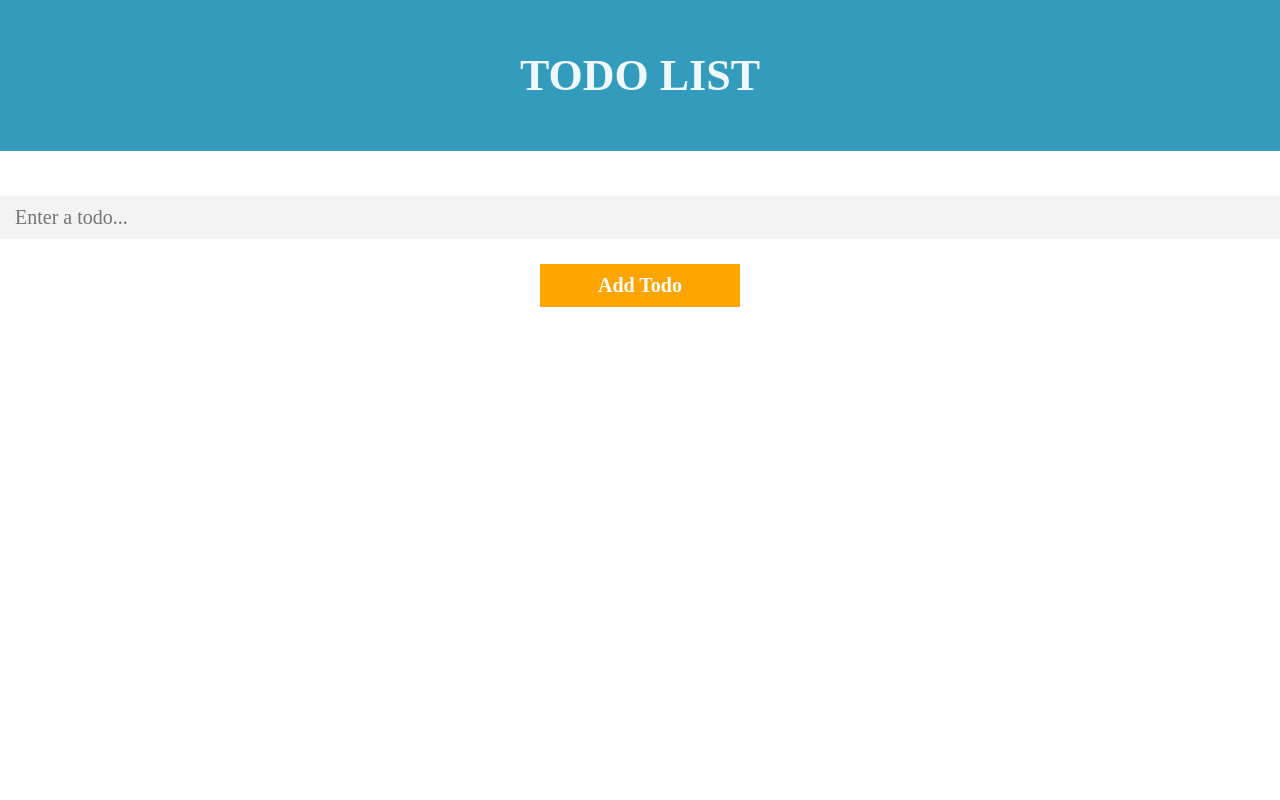
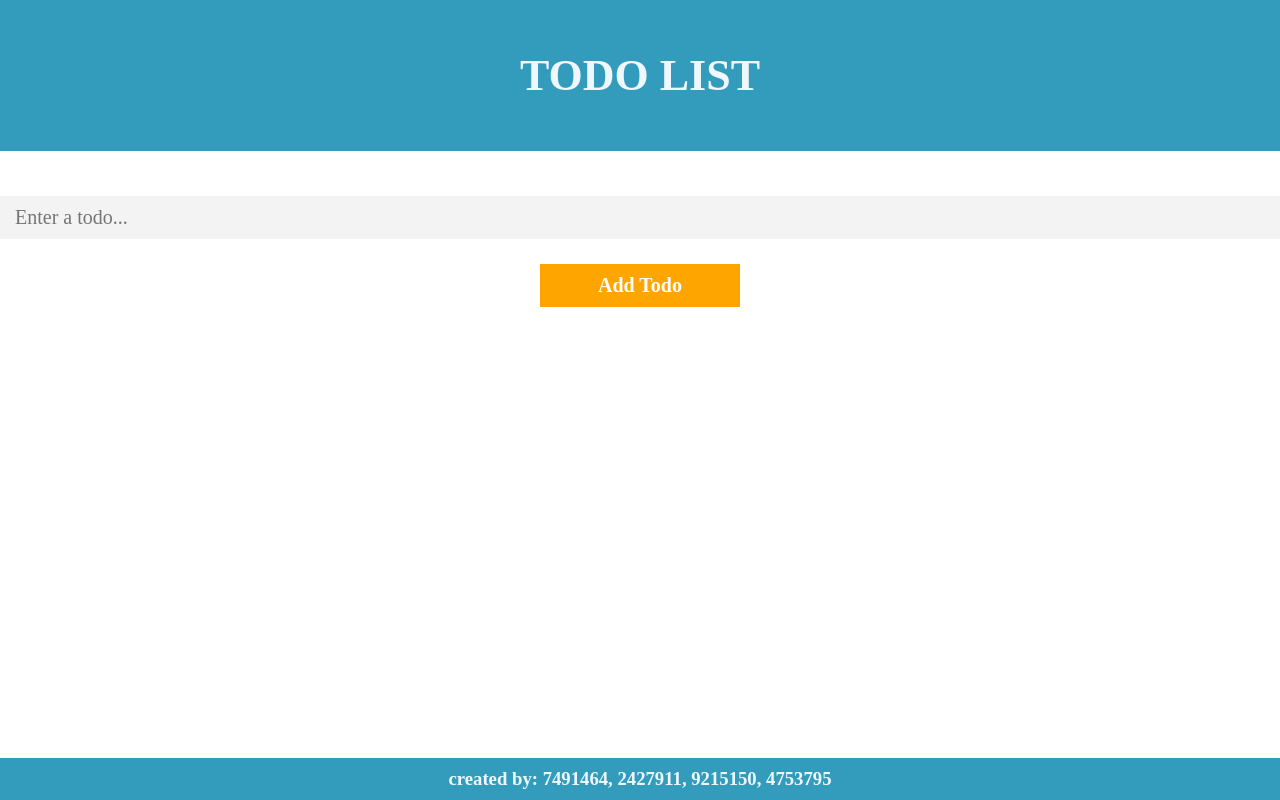
Before and after one commit to voilacf/todo-list, an Angular app: page / in a window 1280 px wide. Built offline with nearby package versions, Linux system fonts and the light colour scheme.

Commit message:
footer eingefügt

```diff
--- a/src/app/app.component.html
+++ b/src/app/app.component.html
@@ -3,5 +3,5 @@
   <app-header></app-header>
   <app-container></app-container>
   <br>
-  <!-- <app-footer></app-footer> -->
+  <app-footer></app-footer>
 </div>
--- a/src/app/components/footer/footer.component.css
+++ b/src/app/components/footer/footer.component.css
@@ -1,3 +1,13 @@
 div.container{
-    color: #000;
+  position: fixed;
+  bottom: 0;
+  width: 100%;
+  background-color: rgb(51, 156, 188);
+  color: aliceblue;
+  text-align: center;
+  padding: 10px 10px 10px 10px;
+
 }
+h3{
+  background-color: rgb(51, 156, 188);
+}
--- a/src/app/components/footer/footer.component.html
+++ b/src/app/components/footer/footer.component.html
@@ -1,8 +1,7 @@
 <div class="container">
     <div>
-        <h3>created by:...</h3>
-        <p>7491464</p>
-        <p>1234567</p>
-        <p>2427911</p>
+      <!--<p><B class="p">created by:</B>  7491464,  2427911,  9215150,   4753795</p>
+      -->
+      <h3>  created by: 7491464,  2427911,  9215150,   4753795</h3>
     </div>
 </div>
```
